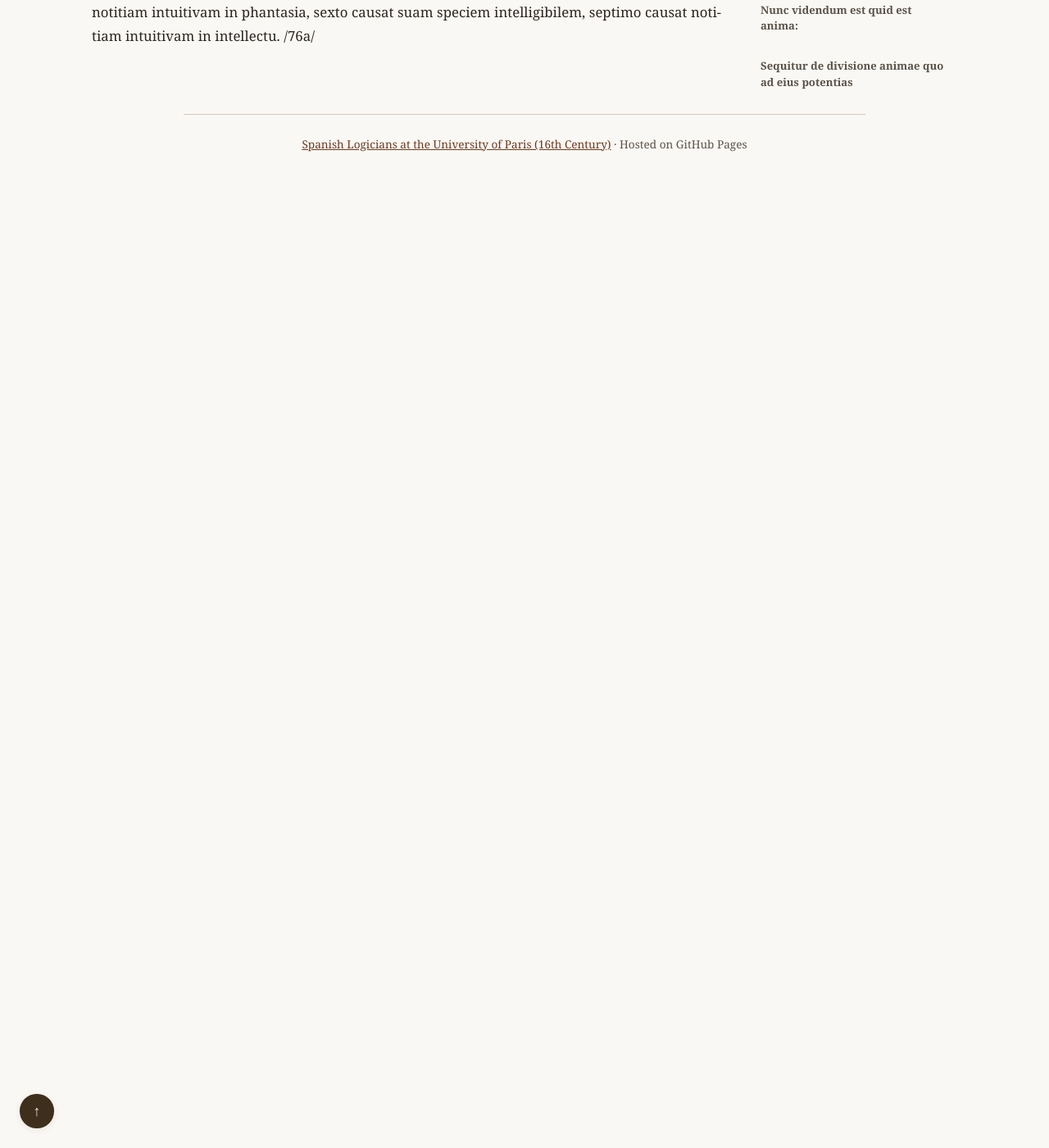
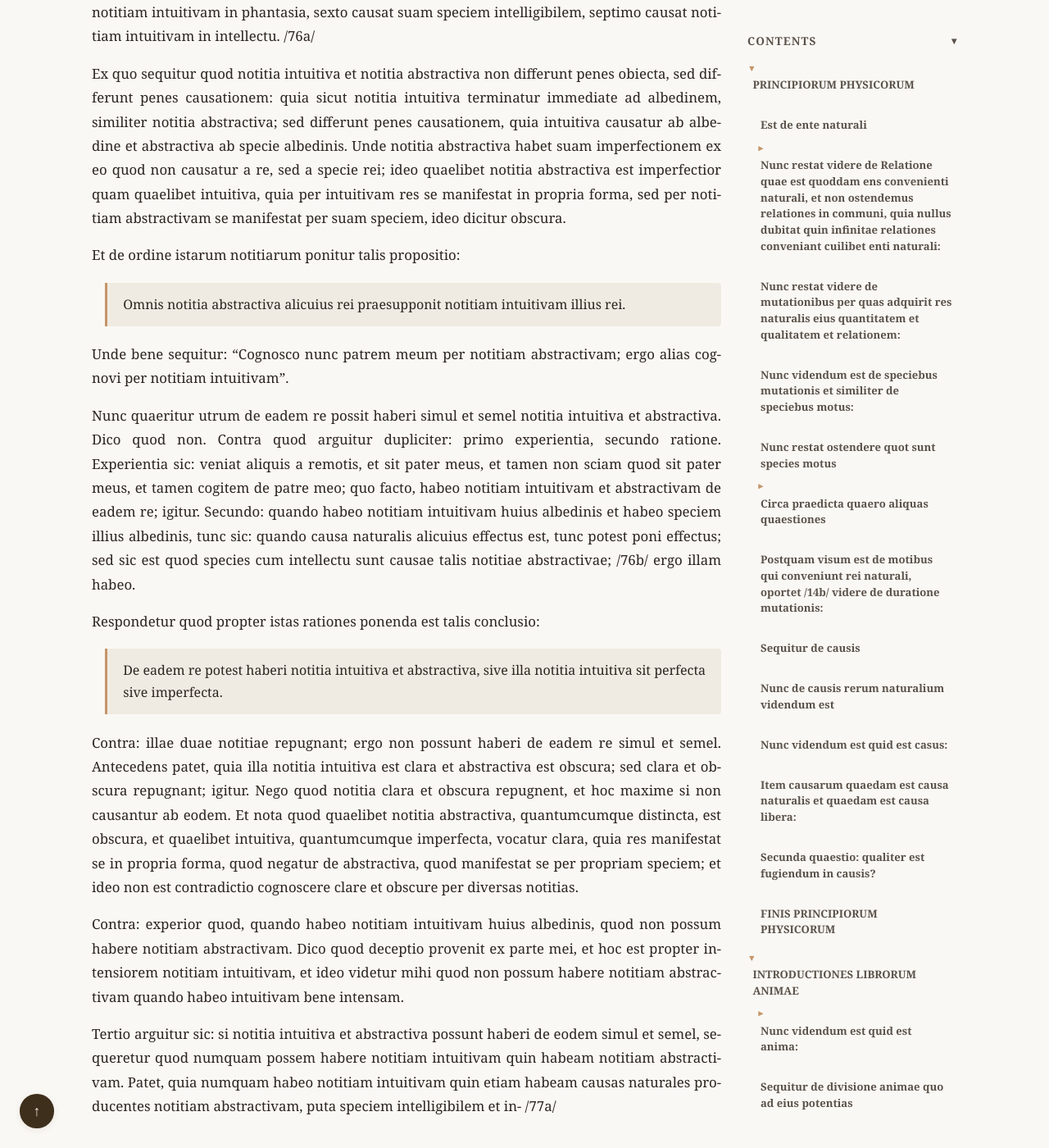
Before and after one commit to JoseBalado/Spanish-Logicians-at-the-University-of-Paris, a Jekyll site: the page built from philosophers/Jeronimo-Pardo/Principiorum-Phisicorum-et-Introductiones-Librorum-Animae.md, in a window 1280 px wide and 1400 px high, scrolled down 95644 px. Shown: the whole window at 82% size. Built offline with Jekyll 4.4.1, drawn with Linux system fonts in a browser that asks for light colours; before the commit the page ends 95856 px from its top, so only the background shows below that.

Commit message:
Pardo. De anima, page 76.

```diff
--- a/philosophers/Jeronimo-Pardo/Principiorum-Phisicorum-et-Introductiones-Librorum-Animae.md
+++ b/philosophers/Jeronimo-Pardo/Principiorum-Phisicorum-et-Introductiones-Librorum-Animae.md
@@ -1767,6 +1767,26 @@ Contra: intellectus non potest cognoscere suam intellectionem pro statu isto; ig
 Alia est notitia abstractiva, et est illa quae immediate causatur a specie obiecti et non ab ipso obiecto, nec partialiter nec totaliter; et ista notitia est obscura et aenigmatica, et hoc est quia obiectum non manifestat se in se, sed in sua specie. Et quod sit ponenda talis notitia abstractiva patet, quia nunc cognosco albedinem absentem, et illa notitia non causatur ab albedine nec ab intellectu solum; ergo ponendum est aliquid, et illud voco speciem, a qua causatur talis notitia abstractiva. Et ista notitia abstractiva causatur a specie phantastica et intelligibili, et non a specie sensibili sensus exterioris.
 
 Et iste est ordo: nam albedo primo causat suam speciem in medio, secundo in organo, tertio causat suam sensationem, quarto causat suam speciem phantasticam, quinto illa albedo causat notitiam intuitivam in phantasia, sexto causat suam speciem intelligibilem, septimo causat notitiam intuitivam in intellectu. /76a/
+
+Ex quo sequitur quod notitia intuitiva et notitia abstractiva non differunt penes obiecta, sed differunt penes causationem: quia sicut notitia intuitiva terminatur immediate ad albedinem, similiter notitia abstractiva; sed differunt penes causationem, quia intuitiva causatur ab albedine et abstractiva ab specie albedinis. Unde notitia abstractiva habet suam imperfectionem ex eo quod non causatur a re, sed a specie rei; ideo quaelibet notitia abstractiva est imperfectior quam quaelibet intuitiva, quia per intuitivam res se manifestat in propria forma, sed per notitiam abstractivam se manifestat per suam speciem, ideo dicitur obscura.
+
+Et de ordine istarum notitiarum ponitur talis propositio:
+
+> Omnis notitia abstractiva alicuius rei praesupponit notitiam intuitivam illius rei.
+
+Unde bene sequitur: "Cognosco nunc patrem meum per notitiam abstractivam; ergo alias cognovi per notitiam intuitivam".
+
+Nunc quaeritur utrum de eadem re possit haberi simul et semel notitia intuitiva et abstractiva. Dico quod non. Contra quod arguitur dupliciter: primo experientia, secundo ratione. Experientia sic: veniat aliquis a remotis, et sit pater meus, et tamen non sciam quod sit pater meus, et tamen cogitem de patre meo; quo facto, habeo notitiam intuitivam et abstractivam de eadem re; igitur. Secundo: quando habeo notitiam intuitivam huius albedinis et habeo speciem illius albedinis, tunc sic: quando causa naturalis alicuius effectus est, tunc potest poni effectus; sed sic est quod species cum intellectu sunt causae talis notitiae abstractivae; /76b/ ergo illam habeo.
+
+Respondetur quod propter istas rationes ponenda est talis conclusio:
+
+> De eadem re potest haberi notitia intuitiva et abstractiva, sive illa notitia intuitiva sit perfecta sive imperfecta.
+
+Contra: illae duae notitiae repugnant; ergo non possunt haberi de eadem re simul et semel. Antecedens patet, quia illa notitia intuitiva est clara et abstractiva est obscura; sed clara et obscura repugnant; igitur. Nego quod notitia clara et obscura repugnent, et hoc maxime si non causantur ab eodem. Et nota quod quaelibet notitia abstractiva, quantumcumque distincta, est obscura, et quaelibet intuitiva, quantumcumque imperfecta, vocatur clara, quia res manifestat se in propria forma, quod negatur de abstractiva, quod manifestat se per propriam speciem; et ideo non est contradictio cognoscere clare et obscure per diversas notitias.
+
+Contra: experior quod, quando habeo notitiam intuitivam huius albedinis, quod non possum habere notitiam abstractivam. Dico quod deceptio provenit ex parte mei, et hoc est propter intensiorem notitiam intuitivam, et ideo videtur mihi quod non possum habere notitiam abstractivam quando habeo intuitivam bene intensam.
+
+Tertio arguitur sic: si notitia intuitiva et abstractiva possunt haberi de eodem simul et semel, sequeretur quod numquam possem habere notitiam intuitivam quin habeam notitiam abstractivam. Patet, quia numquam habeo notitiam intuitivam quin etiam habeam causas naturales producentes notitiam abstractivam, puta speciem intelligibilem et in- /77a/
 
 <!--
 ## Apparatus Criticus Reference
@@ -1902,5 +1922,11 @@ Page 75b: existentia ] emend. essentia (iudicium de existentia rei quae intuetur
 Page 75b: causatur ] om. (et est illa quae immediate [causatur] a specie obiecti)
 Page 75b: ab ] emend. ap (et non ab ipso obiecto)
 Page 75b: Et iste est ordo ] del. et iste est ordo et iste est ordo (Et iste est ordo: nam albedo primo)
+Page 76a: notitiarum ] emend. potentiarum (Et de ordine istarum notitiarum ponitur talis propositio); Pardo wrote 'pōarꝫ' for 'nōarꝫ'
+Page 76a: Experientia ] leg. Sperientia (Experientia sic: veniat aliquis a remotis)
+Page 76b: conclusio ] emend. quaestio (propter istas rationes ponenda est talis conclusio); scribe wrote 'q⁰' for 'ꝯ⁰'
+Page 76b: imperfecta ] emend. perfecta (et quaelibet intuitiva, quantumcumque imperfecta, vocatur clara); cf. 76b above: "De eadem re potest haberi notitia intuitiva et abstractiva, sive illa notitia intuitiva sit perfecta sive imperfecta"
+Page 76b: experior ] leg. sperior (Contra: experior quod, quando habeo)
+Page 76b: producentes ] emend. producentem (causas naturales producentes notitiam abstractivam)
 
 -->
```
Also changed, not shown: philosophers/John-Mair/Introdvctorium-in-Aristotelicam-Dialecticen-1521.md (+1 -1 lines).
